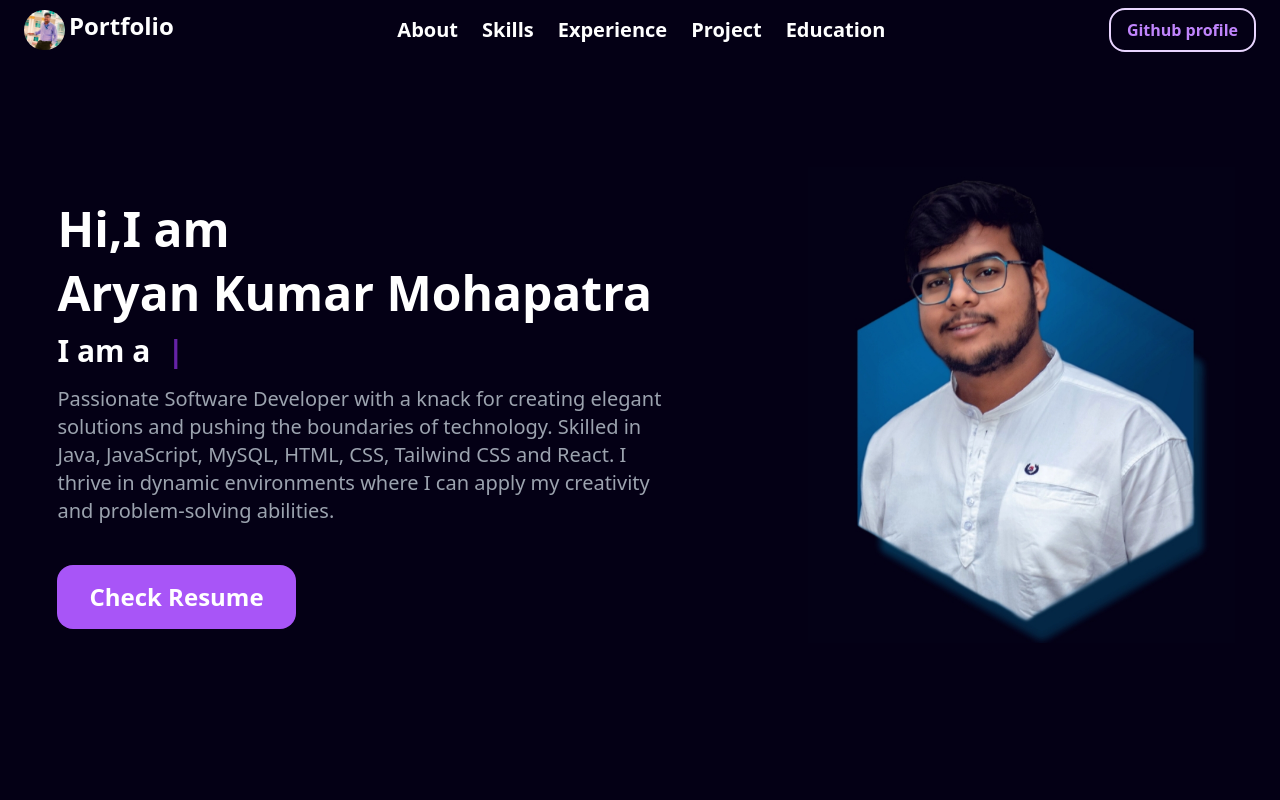
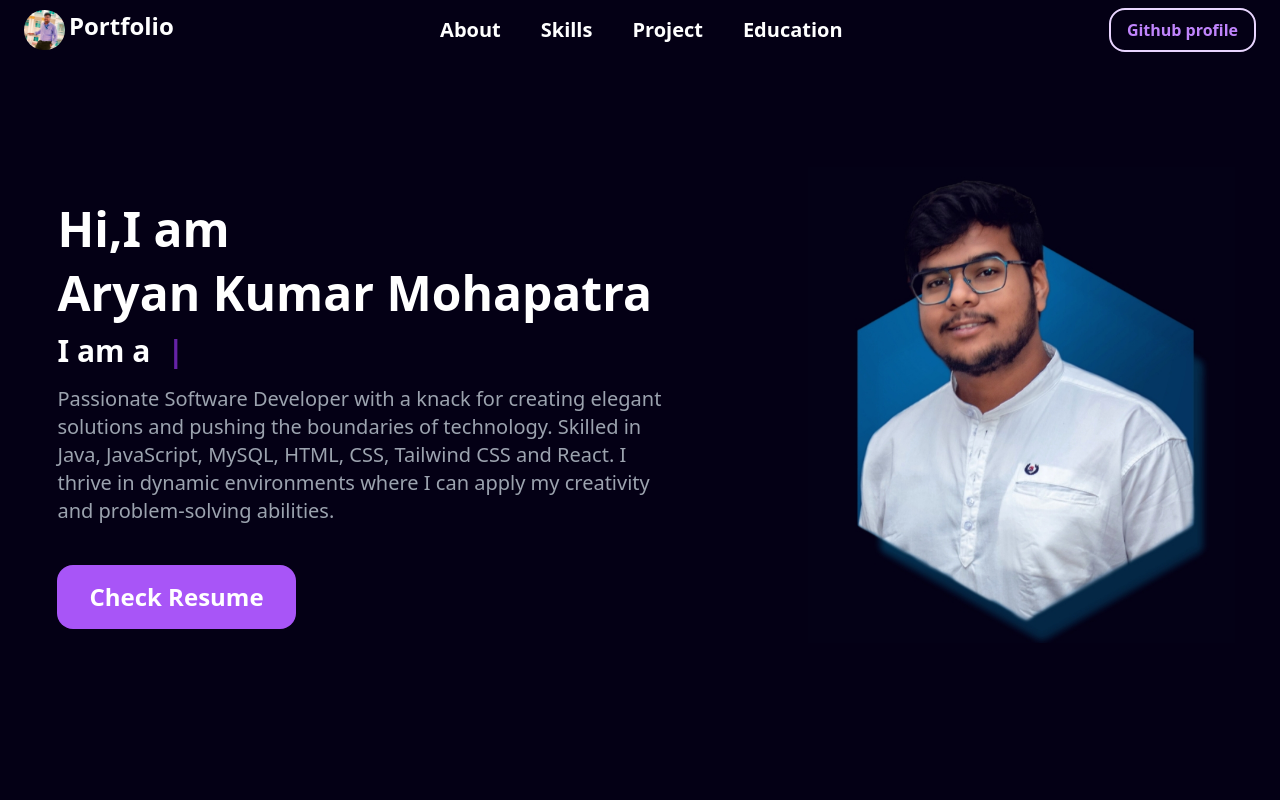
Before and after one commit to Aryank35/portfolio-react-updated, a React (Create React App) app: page / in a window 1280 px wide. Shown: the top 800 px of the page. Built offline with nearby package versions, Linux system fonts and the light colour scheme.

Commit message:
nav links

```diff
--- a/package.json
+++ b/package.json
@@ -12,7 +12,9 @@
     "@testing-library/user-event": "^13.5.0",
     "react": "^18.2.0",
     "react-dom": "^18.2.0",
+    "react-router-dom": "^6.16.0",
     "react-scripts": "5.0.1",
+    "react-scroll": "^1.9.0",
     "typed.js": "^2.0.16",
     "typewriter-effect": "^2.21.0",
     "web-vitals": "^2.1.4"
--- a/src/Components/Education/Education.jsx
+++ b/src/Components/Education/Education.jsx
@@ -4,7 +4,7 @@ import Card from './Card'
 
 const Education = () => {
   return (
-    <div className='Education bg-[#1b1e2e] w-full items-center py-8 mx-auto  md:px-[20%] 2xl:px-[35%]'>
+    <div id='education' className='Education bg-[#1b1e2e] w-full items-center py-8 mx-auto  md:px-[20%] 2xl:px-[35%]'>
         <div className="heading py-5">
             <h1 className='text-5xl text-white font-bold text-center'>Education</h1>
         </div>
--- a/src/Components/Hero/Hero.jsx
+++ b/src/Components/Hero/Hero.jsx
@@ -4,7 +4,7 @@ import Typewriter from 'typewriter-effect';
 const Hero = () => {
   return (
     <>
-      <div className='bg-[#040015] pb-8  h-full xl:h-screen flex pt-[65px] flex-col-reverse md:flex-row'>
+      <div id='hero' className='bg-[#040015] pb-8  h-full xl:h-screen flex pt-[65px] flex-col-reverse md:flex-row'>
         <div className='left-div flex flex-col justify-center px-3 m-auto md:w-[50%] space-y-4' id='left'>
           <h1 className='text-white text-2xl md:text-5xl font-bold'>Hi,I am</h1>
           <h1 className='text-white text-2xl md:text-5xl font-bold'>Aryan Kumar Mohapatra</h1>
--- a/src/Components/Navbar/Navbar.jsx
+++ b/src/Components/Navbar/Navbar.jsx
@@ -1,6 +1,5 @@
 import React from 'react'
-// import MenuIcon from "./images/menu.png"
-// import PortfolioLogo from "./images/logo.jpg"
+import { Link } from 'react-scroll'
 const Navbar = () => {
   return (
     <nav className='Navbar md:bg-[#040015] pb-4 flex pt-8 items-center justify-between fixed w-[100%] h-[60px] z-[100]'>
@@ -11,12 +10,12 @@ const Navbar = () => {
         <h1 className='text-2xl font-bold text-white flex text-center'>Portfolio</h1>
         </div>
         <div className=' hidden md:flex mb-4 '>
-          <ul className='flex justify-center text-xl space-x-6 font-bold text-white'>
-            <li><a className='hover:text-purple-400' href="#">About</a></li>
-            <li><a className='hover:text-purple-400' href="#">Skills</a></li>
-            <li><a className='hover:text-purple-400' href="#">Experience</a></li>
-            <li><a className='hover:text-purple-400' href="#">Project</a></li>
-            <li><a className='hover:text-purple-400' href="#">Education</a></li>
+          <ul className='flex justify-center text-xl space-x-10 font-bold text-white'>
+            <li><a className='hover:text-purple-400' href="#hero">About</a></li>
+            <li><a className='hover:text-purple-400' href="#skills">Skills</a></li>
+            {/* <li><a className='hover:text-purple-400' href="#">Experience</a></li> */}
+            <li><a className='hover:text-purple-400' href="#project">Project</a></li>
+            <li><a className='hover:text-purple-400' href="#education">Education</a></li>
           </ul>
         </div>
         <div className='md:flex hidden'>
--- a/src/Components/Project/Project.jsx
+++ b/src/Components/Project/Project.jsx
@@ -1,7 +1,7 @@
 import React from 'react'
 const Project = () => {
   return (
-    <div className='bg-[#1b1c2b] h-full w-full'>
+    <div id='project' className='bg-[#1b1c2b] h-full w-full'>
         <h1 className='font-bold text-3xl md:text-5xl text-white text-center py-4'>Project</h1>
         <p className='text-center py-4 text-xl font-semibold text-white'>"Discover My Web Development Showcase</p>
         <p className='text-center pb-5 text-xl font-semibold text-gray-400'>Explore my web development projects crafted with HTML, Tailwind CSS, CSS, JavaScript, and React.js."</p>
--- a/src/Components/Skills/Skills.jsx
+++ b/src/Components/Skills/Skills.jsx
@@ -3,7 +3,7 @@ import React from 'react'
 
 const Skills = () => {
   return (
-    <div className='Skills bg-[#1c1c27] h-full w-full'>
+    <div id='skills' className='Skills bg-[#1c1c27] h-full w-full'>
         <h1 className='font-bold text-3xl md:text-5xl p-5 text-center text-white'>Skills</h1>
         <div className="flex flex-wrap">
             <div className="frontend-skills md:w-[45%] my-8 pb-8 md:h-fit h-full mx-[20px] md:mx-auto w-full rounded-xl p-3 border-purple-600 border-2">
```
Also changed, not shown: 1 other file (tests, documents, lock files or other folders).
